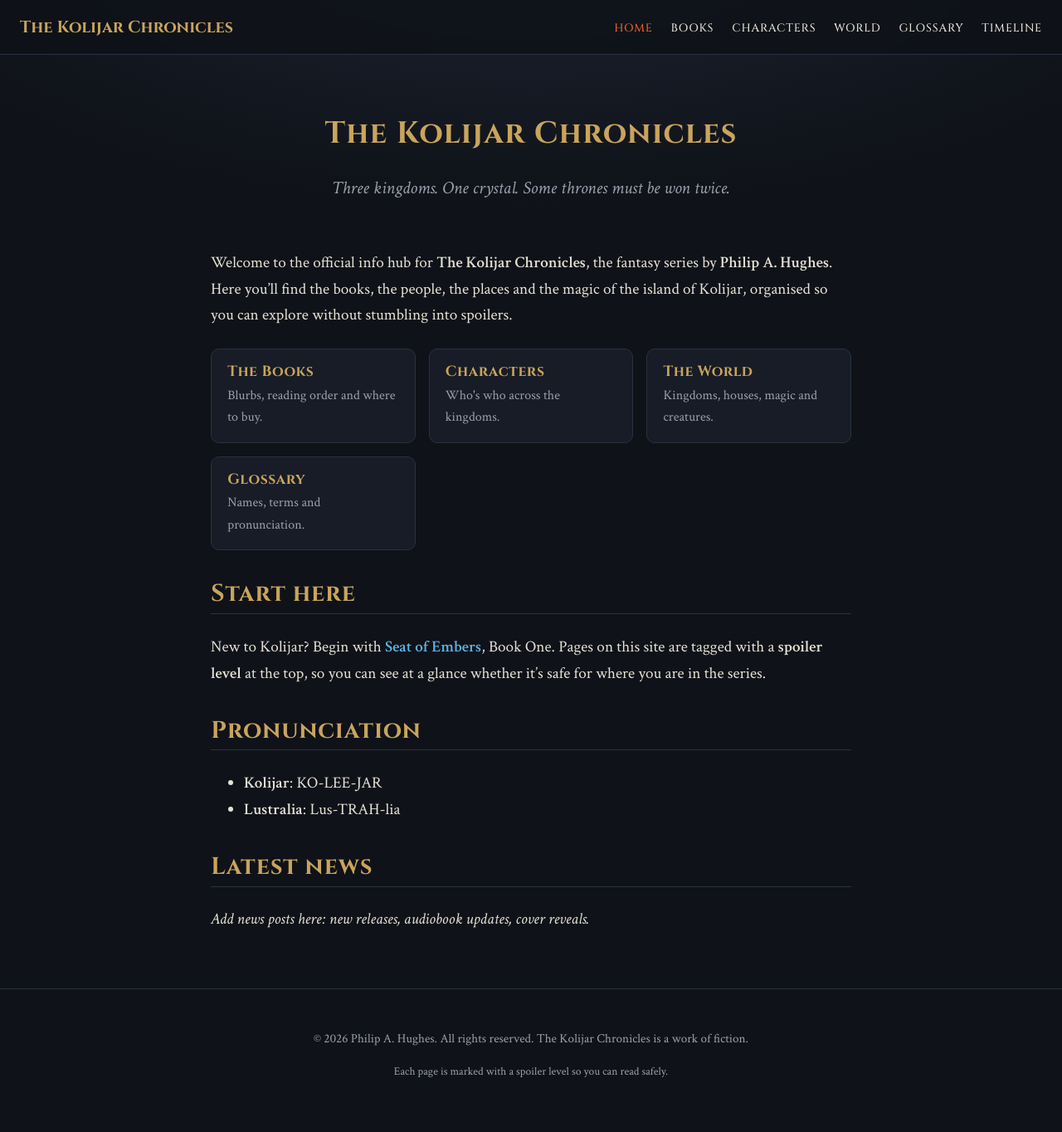
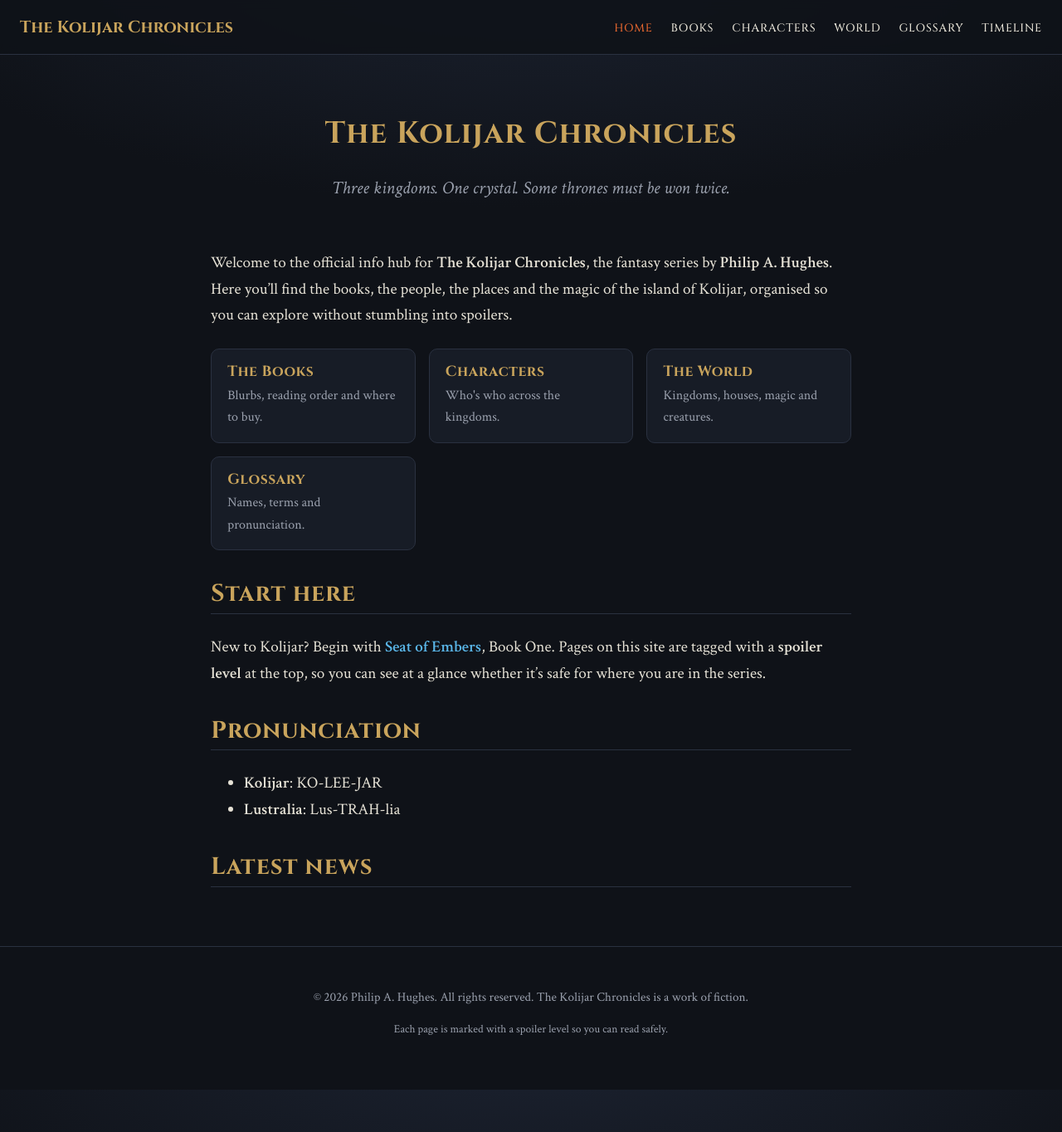
Before and after one commit to philauthor46/Kolijar-Hub, a Jekyll site: the page built from index.md, in a window 1280 px wide and 1364 px high. Shown: the whole window at 83% size. Built offline with Jekyll 4.4.1, drawn with Linux system fonts in a browser that asks for light colours.

Commit message:
Remove placeholder text in index.md
Removed placeholder text for news posts.

```diff
--- a/index.md
+++ b/index.md
@@ -30,5 +30,3 @@ New to Kolijar? Begin with **[Seat of Embers]({{ "/books/seat-of-embers/" | rela
 - **Lustralia**: Lus-TRAH-lia
 
 ## Latest news
-
-*Add news posts here: new releases, audiobook updates, cover reveals.*
```
